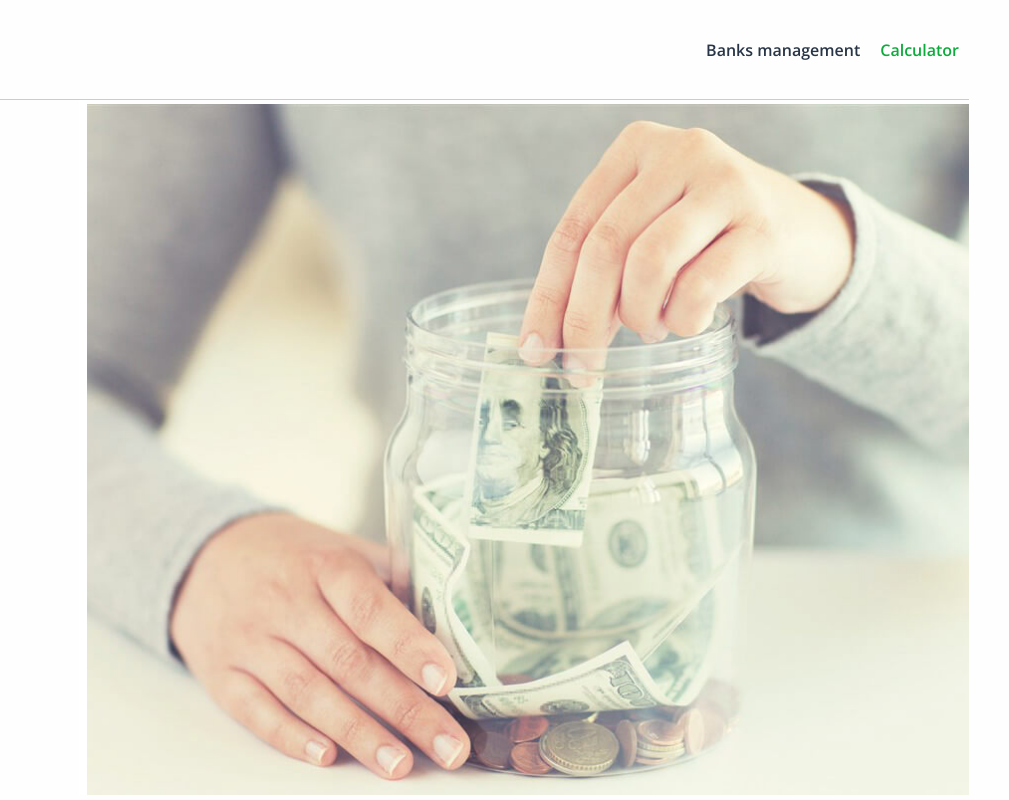
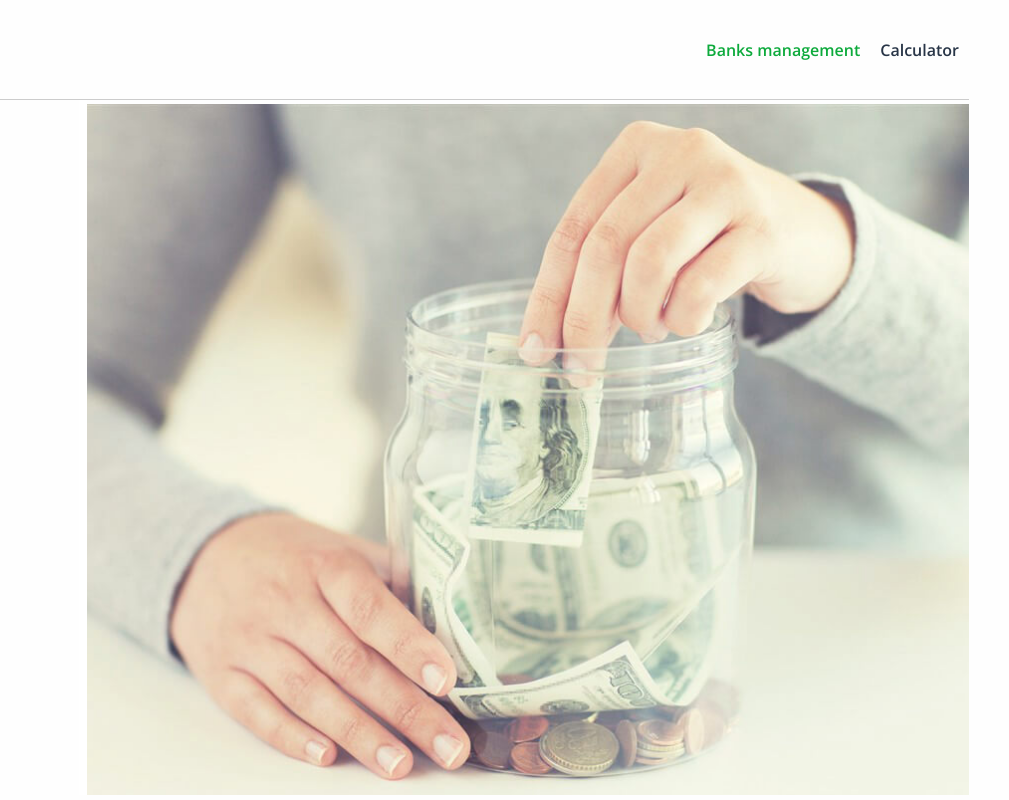
Before and after one commit to marishchepina/Mortgage-calculator, a plain HTML site: page index.html in a window 1280 px wide. Shown: the full height of the page, 271-1280 px from the left. Drawn offline with nearby package versions, Linux system fonts and the light colour scheme; no server answers; a web font is replaced by a local one.

Commit message:
active link fix

```diff
--- a/index.html
+++ b/index.html
@@ -24,9 +24,9 @@
         <h1 class="logo__text"><span class="logo__text--bigger">Mortgage</span> <br />calculator</h1>
       </div>
       <nav class="nav">
-        <a class="nav__link" href="https://mortgage-calculator-test-task.netlify.app/">Banks management</a>
-        <a class="nav__link nav__link--active"
-          href="https://mortgage-calculator-test-task.netlify.app/%D1%81alculator">Calculator</a>
+        <a class="nav__link nav__link--active" href="https://mortgage-calculator-test-task.netlify.app/">Banks
+          management</a>
+        <a class="nav__link" href="https://mortgage-calculator-test-task.netlify.app/%D1%81alculator">Calculator</a>
       </nav>
     </header>
     <section class="banks">
```
